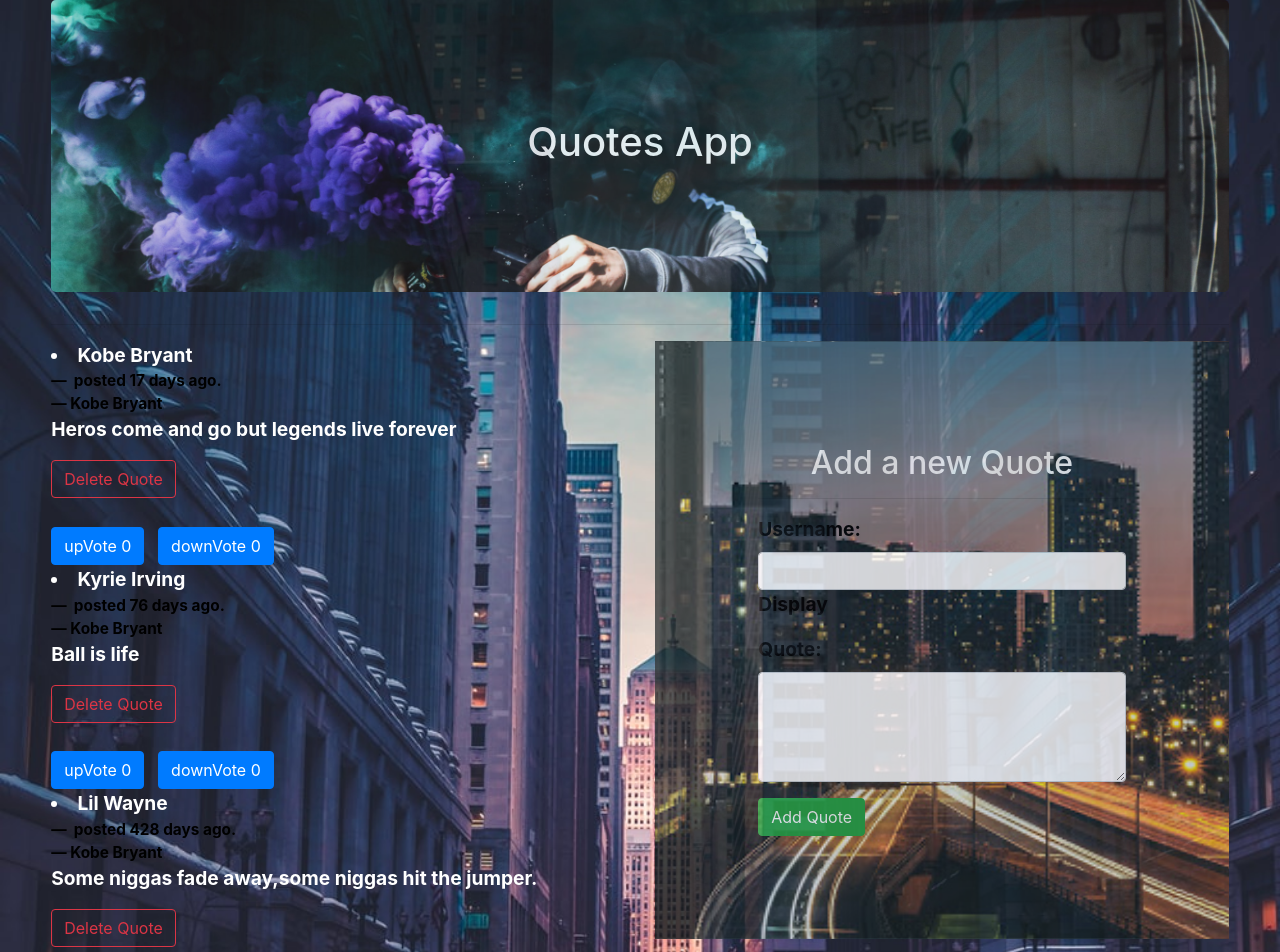
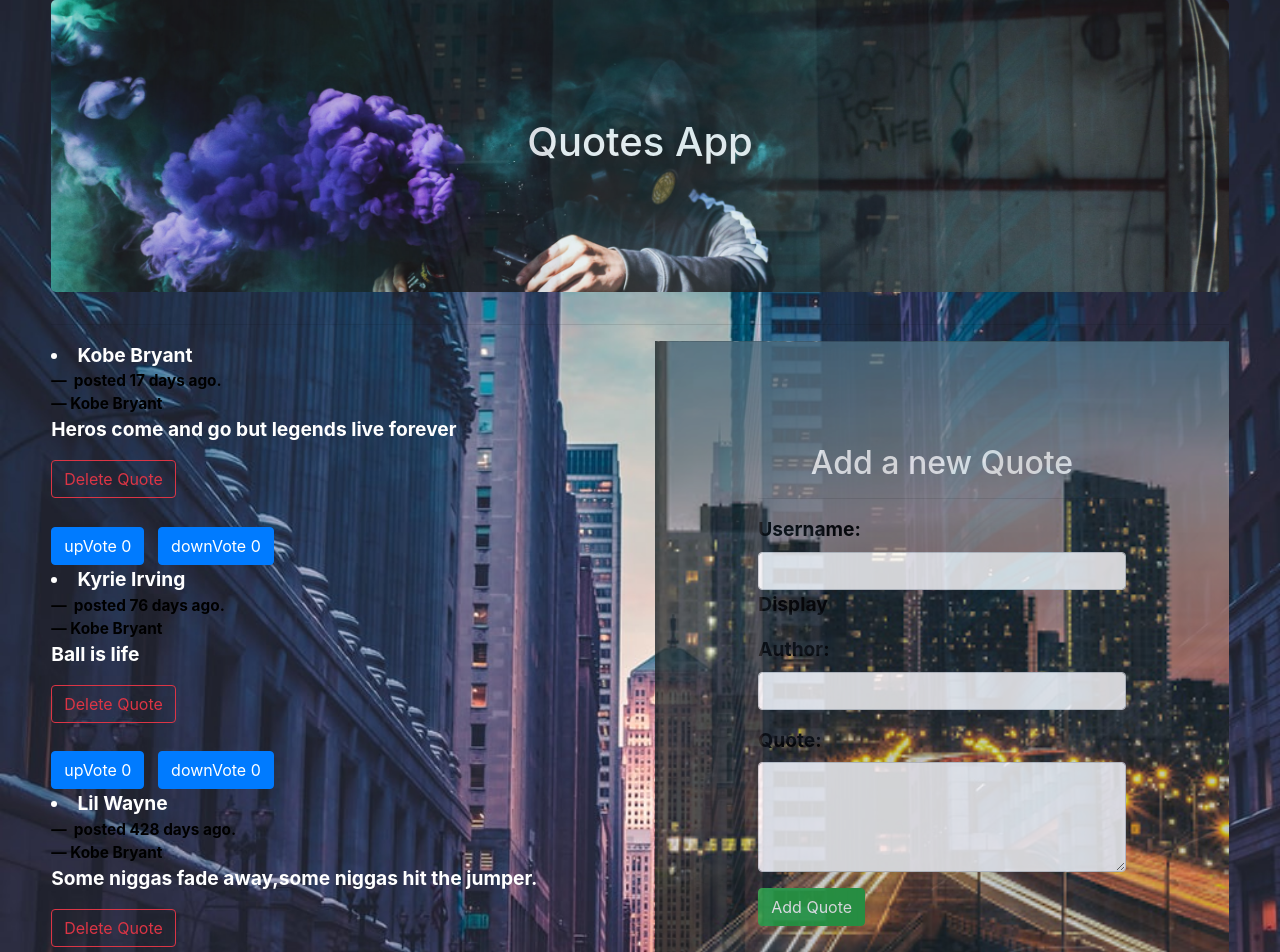
Before and after one commit to OwinoLucas/quotes, an Angular app: page / in a window 1280 px wide. Shown: the top 952 px of the page. Built offline with nearby package versions, Linux system fonts and the light colour scheme.

Commit message:
Added author in form component

```diff
--- a/src/app/quotes-form/quotes-form.component.html
+++ b/src/app/quotes-form/quotes-form.component.html
@@ -15,6 +15,16 @@
     </div>
     <div class="form-group">
 
+      <label for="author">Author:</label>
+      <input type="text" required class="form-control" id="author" [(ngModel)]="newQuote.author" name="author"
+        #author='ngModel' required>
+      <div [hidden]="author.valid || author.pristine" class="alert alert-danger">
+        <p>Author is required</p>
+      </div>
+
+    </div>
+    <div class="form-group">
+
       <label for="quoteSection">Quote:</label>
       <textarea class="form-control" id="quoteSection" rows="4" required [(ngModel)]="newQuote.quoteSection"
         name="quoteSection" #quoteSection='ngModel' required></textarea>
```
